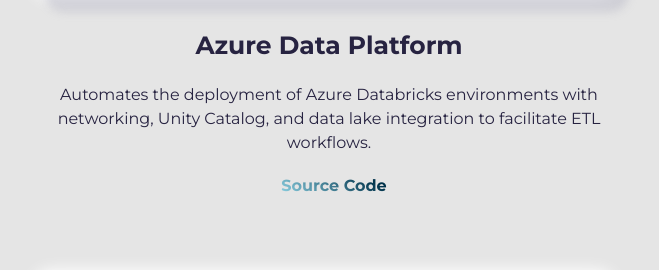
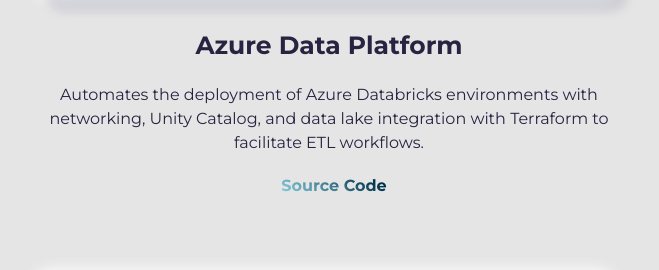
Before and after one commit to 44javi/Portfolio-Website, a plain HTML site: page frontend/index.html in a window 1280 px wide. Shown: the part 1779-2049 px from the top of the page, without its empty margins (311-970 px from the left). Drawn offline with nearby package versions, Linux system fonts and the light colour scheme; a script that the page names is missing.

Commit message:
Updated the Data Platform description

```diff
--- a/frontend/index.html
+++ b/frontend/index.html
@@ -73,7 +73,7 @@
           <div class="project-wrapper__text">
             <h3 class="project-wrapper__text-title">Azure Data Platform</h3>
             <p class="project-wrapper__text-info">
-              Automates the deployment of Azure Databricks environments with networking, Unity Catalog, and data lake integration to facilitate ETL workflows.
+              Automates the deployment of Azure Databricks environments with networking, Unity Catalog, and data lake integration with Terraform to facilitate ETL workflows.
             </p>
             <div class="project-wrapper__text-btns">
               <a href="https://github.com/44javi/Azure_Data_Platform" target="_blank"
```
